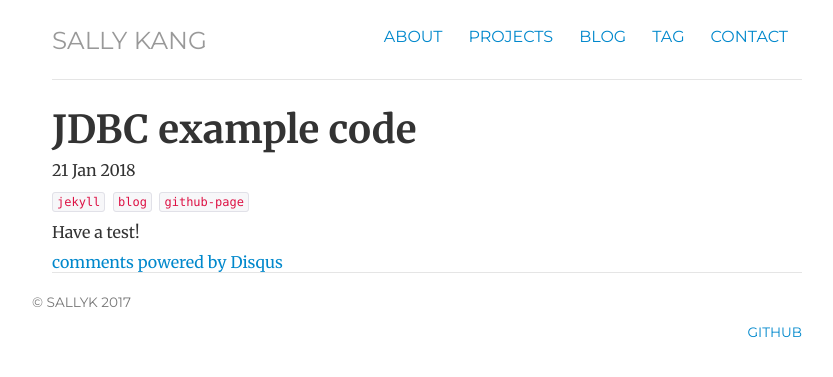
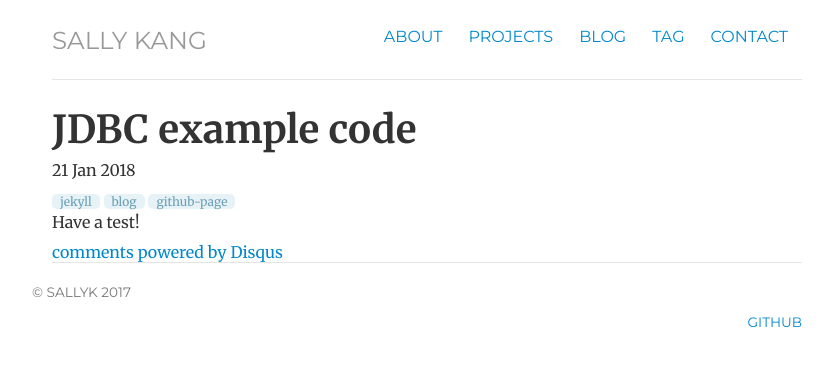
Before and after one commit to SallyKAN/SallyKAN.github.io, a Jekyll site: the page built from _posts/2018-01-21-jdbc-example-code.markdown, in a window 1280 px wide. Shown: the top 377 px of the page, without its empty margins (213-1046 px from the left). Built offline with Jekyll 4.4.1, drawn with Linux system fonts in a browser that asks for light colours; nearby versions of some CDN libraries; library files that are not in the unit come from our copies; a script that is not in the unit is left out; comment, search, counter and statistics services are not loaded.

Commit message:
made changes

```diff
--- a/_includes/collections.html
+++ /dev/null
@@ -1,18 +0,0 @@
-{% assign rawtags = "" %}
-{% for post in site.posts %}
-  {% assign ttags = post.tags | join:'|' | append:'|' %}
-  {% assign rawtags = rawtags | append:ttags %}
-{% endfor %}
-{% assign rawtags = rawtags | split:'|' | sort %}
-
-{% assign site.tags = "" %}
-{% for tag in rawtags %}
-  {% if tag != "" %}
-    {% if tags == "" %}
-      {% assign tags = tag | split:'|' %}
-    {% endif %}
-    {% unless tags contains tag %}
-      {% assign tags = tags | join:'|' | append:'|' | append:tag | split:'|' %}
-    {% endunless %}
-  {% endif %}
-{% endfor %}
--- a/_includes/head.html
+++ b/_includes/head.html
@@ -18,8 +18,6 @@
   <script src="../../assets/js/respond.min.js"></script>
 	<![endif]-->
 	<!-- google analytics - i will not share this data with google -->
-	{% if site.tags != "" %}
-       {% include collections.html %}
-	{% endif %}
+
 	{% include analytics.html %}
 </head>
--- a/_layouts/post.html
+++ b/_layouts/post.html
@@ -4,12 +4,9 @@ layout: default
 <div class="post">
 <h1>{{ page.title }}</h1>
 <p class="meta">{{ page.date | date_to_string }}</p>
-<p><span>
-  {% for tag in page.tags %}
-    {% capture tag_name %}{{ tag }}{% endcapture %}
-    <a href="/tag/{{ tag_name }}"><code class="highligher-rouge"><nobr>{{ tag_name }}</nobr></code>&nbsp;</a>
-  {% endfor %}
-</span></p>
+{% for tag in page.tags %}
+      <span class="codinfox-tag-mark">{{ tag }}</span>
+    {% endfor %}
 
   {{ content }}
 </div>
--- a/_layouts/tag.html
+++ b/_layouts/tag.html
@@ -3,11 +3,11 @@ layout: default
 ---
 <div class="post">
 <p>
-{% for tag in tags %}
+{% for tag in site.tags %}
 <a href="#{{ tag | slugify }}" class="codinfox-tag-mark"> {{ tag }} </a> &nbsp;&nbsp;
 {% endfor %}
 
-{% for tag in tags %}
+{% for tag in site.tags %}
 <h2 id="{{ tag | slugify }}">{{ tag }}</h2>
 <ul class="codinfox-category-list">
   {% for post in site.posts %}
--- a/_posts/2018-01-21-jdbc-example-code.markdown
+++ b/_posts/2018-01-21-jdbc-example-code.markdown
@@ -2,6 +2,6 @@
 title: "JDBC example code"
 layout: post
 date: 2018-01-21
-tags: jekyll blog github-page
+tags: [jekyll, blog, github-page]
 ---
 Have a test!
```
